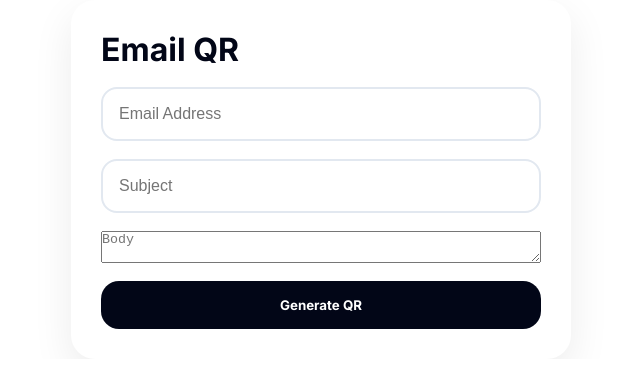
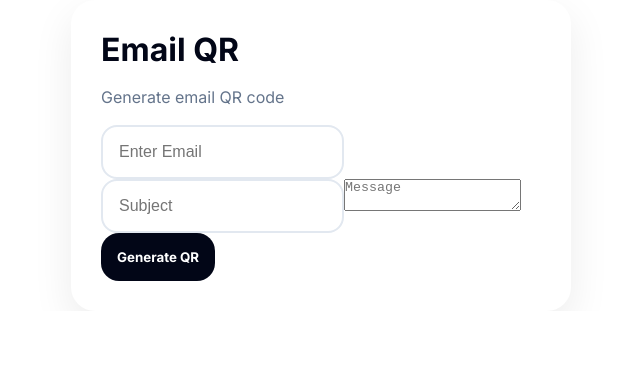
Before and after one commit to g-star-05/QRify, a React app: page /email-template in a window 1280 px wide. Shown: the top 368 px of the page, without its empty margins (319-959 px from the left). Built offline with nearby package versions, Linux system fonts and the light colour scheme; the HTML template or start-up script is replaced by a standard one.

Commit message:
jsx audio and photo updated

```diff
--- a/src/components/Templates/EmailTemplate.jsx
+++ b/src/components/Templates/EmailTemplate.jsx
@@ -1,67 +1,156 @@
-import { useNavigate } from "react-router-dom";
 import { useState } from "react";
+
+import {
+useNavigate
+}
+from "react-router-dom";
+
 import "./EmailTemplate.css";
 
-const EmailTemplate = () => {
+const EmailTemplate = ()=>{
 
-const navigate = useNavigate();
+const navigate =
+useNavigate();
 
-const [email,setEmail] = useState("");
-const [subject,setSubject] = useState("");
-const [body,setBody] = useState("");
+const [email,
+setEmail] =
+useState("");
 
-const generateEmailQR = ()=>{
+const [subject,
+setSubject] =
+useState("");
 
-if(!email) return;
+const [body,
+setBody] =
+useState("");
 
-const emailQR =
+
+const generateEmailQR =
+()=>{
+
+if(
+!email
+)
+return;
+
+
+const emailText =
 
 `mailto:${email}?subject=${encodeURIComponent(subject)}&body=${encodeURIComponent(body)}`;
 
+
 navigate(
+
 "/qr-generator",
+
 {
+
 state:{
-templateText:emailQR
+
+templateText:
+emailText
+
 }
+
 }
+
 );
 
 };
 
+
 return(
 
-<div className="email-template">
+<section
+className=
+"email-template">
 
-<h1>Email QR</h1>
+<h1>
+
+Email QR
+
+</h1>
+
+<p>
+
+Generate email QR code
+
+</p>
+
+
+<div
+className=
+"email-card">
 
 <input
-type="email"
-placeholder="Email Address"
-value={email}
+
+type=
+"email"
+
+placeholder=
+"Enter Email"
+
+value=
+{email}
+
 onChange={(e)=>
-setEmail(e.target.value)
+
+setEmail(
+e.target.value
+)
+
 }
+
 />
 
+
 <input
-type="text"
-placeholder="Subject"
-value={subject}
+
+type=
+"text"
+
+placeholder=
+"Subject"
+
+value=
+{subject}
+
 onChange={(e)=>
-setSubject(e.target.value)
+
+setSubject(
+e.target.value
+)
+
 }
+
 />
 
+
 <textarea
-placeholder="Body"
-value={body}
+
+placeholder=
+"Message"
+
+value=
+{body}
+
 onChange={(e)=>
-setBody(e.target.value)
+
+setBody(
+e.target.value
+)
+
 }
+
 />
 
-<button onClick={generateEmailQR}>
+
+<button
+
+onClick=
+{generateEmailQR}
+
+>
 
 Generate QR
 
@@ -69,6 +158,8 @@ Generate QR
 
 </div>
 
+</section>
+
 );
 
 };
```
